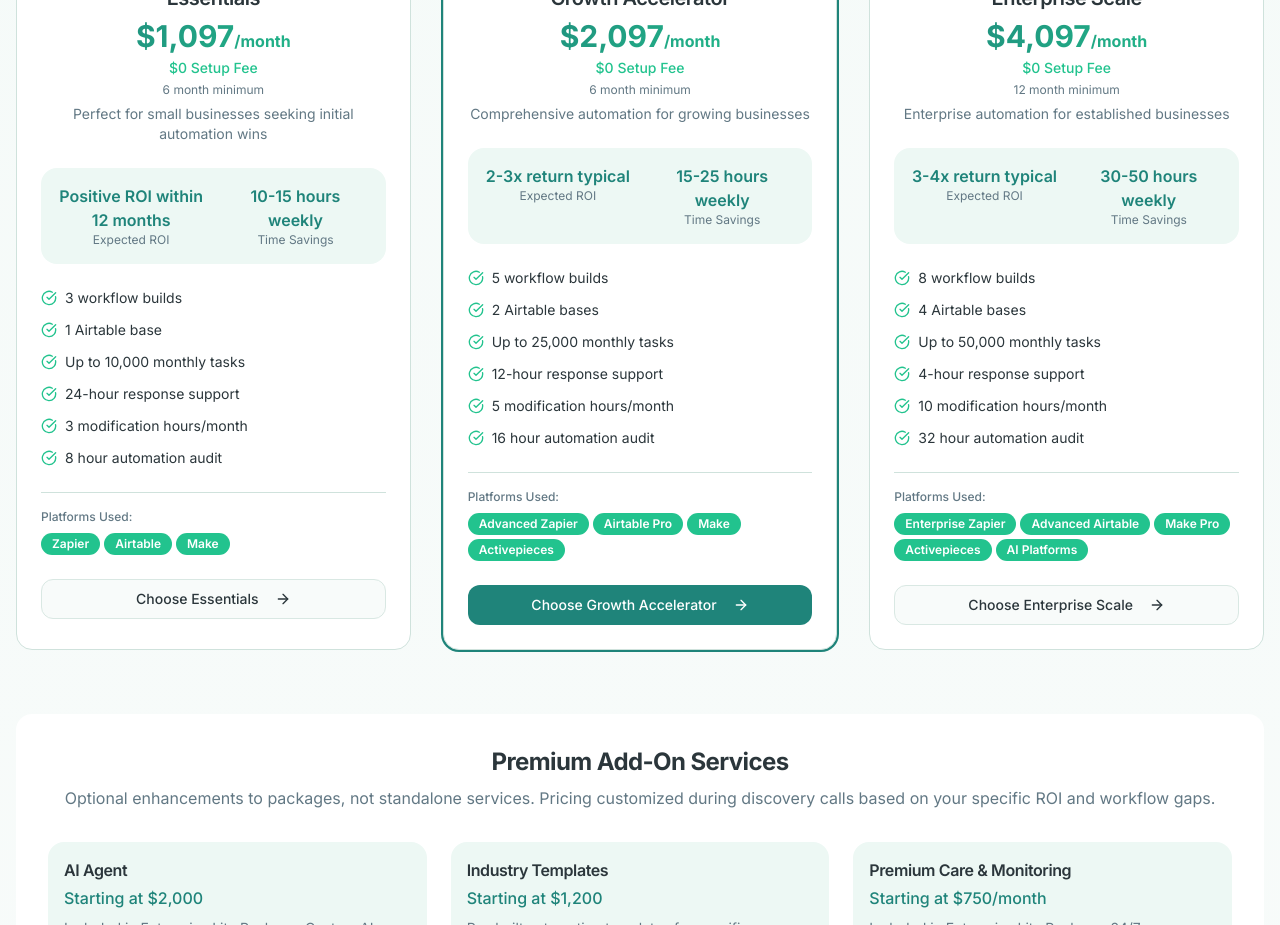
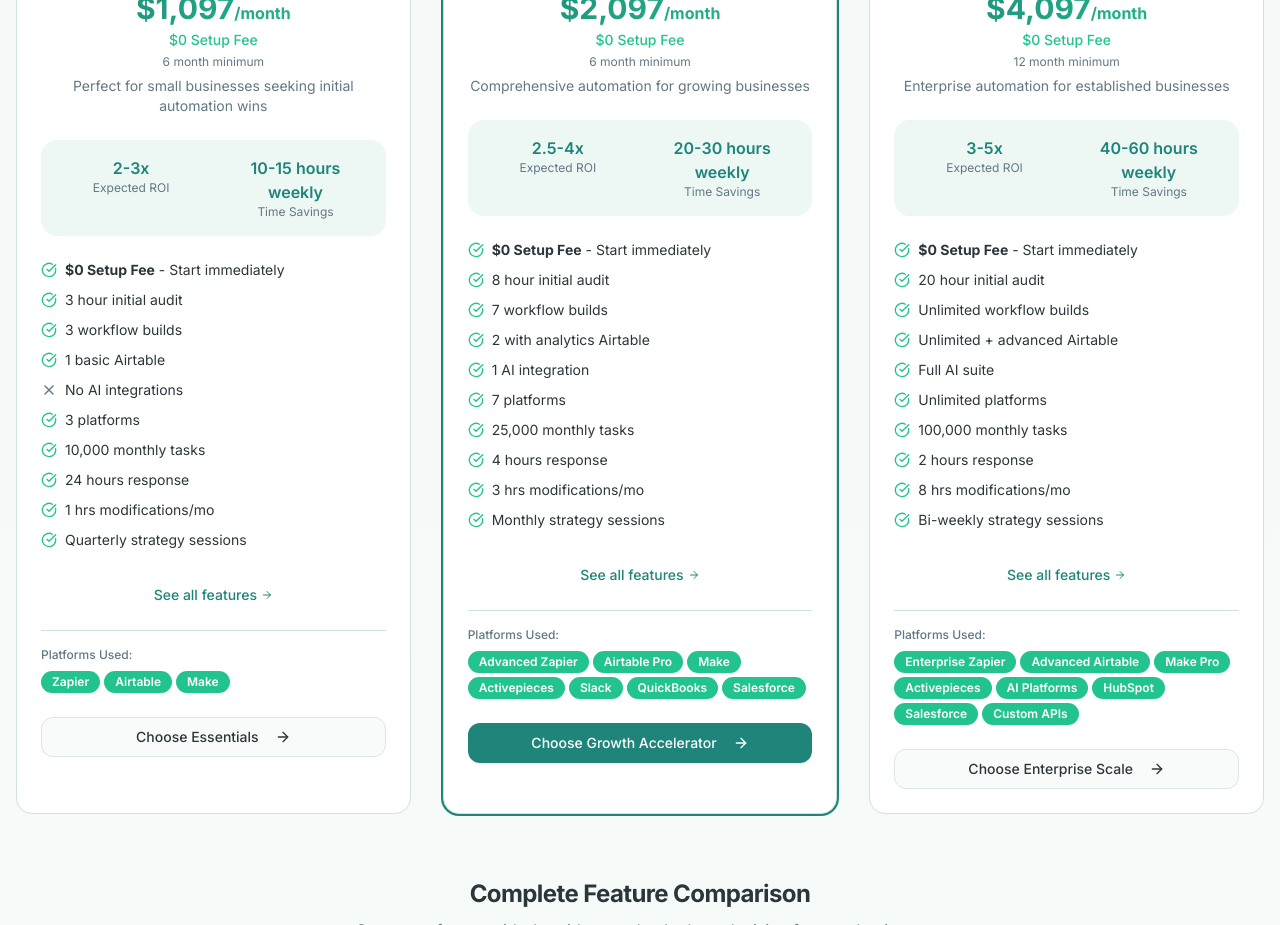
Before and after one commit to BridgePointAutomations/bridgepoint-automations, a React (Vite) app: page / in a window 1280 px wide. Shown: the part 1540-2465 px from the top of the page. Built offline with nearby package versions, Linux system fonts and the light colour scheme.

Commit message:
Refactor Services section

```diff
--- a/src/components/PackageFinderQuiz.tsx
+++ b/src/components/PackageFinderQuiz.tsx
@@ -388,7 +388,7 @@ const PackageFinderQuiz = () => {
                 </div>
                 <div className="flex items-start space-x-2">
                   <CheckCircle className="w-4 h-4 text-success mt-0.5 flex-shrink-0" />
-                  <span className="text-sm">{recommendedPackage.workflowInfrastructure.airtableBases} Airtable base{recommendedPackage.workflowInfrastructure.airtableBases > 1 ? 's' : ''}</span>
+                  <span className="text-sm">{recommendedPackage.workflowInfrastructure.airtableBases} Airtable</span>
                 </div>
                 <div className="flex items-start space-x-2">
                   <CheckCircle className="w-4 h-4 text-success mt-0.5 flex-shrink-0" />
--- a/src/components/PricingComparisonTable.tsx
+++ b/src/components/PricingComparisonTable.tsx
@@ -90,10 +90,10 @@ export const PricingComparisonTable = () => {
               <td className="p-4 sticky left-0 bg-background z-10">AI Integrations</td>
               {PACKAGES.map((pkg) => (
                 <td key={pkg.id} className="p-4 text-center">
-                  {pkg.workflowInfrastructure.aiIntegrations > 0 ? (
+                  {pkg.workflowInfrastructure.aiIntegrations === 0 ? (
+                    <X className="h-5 w-5 text-muted-foreground mx-auto" />
+                  ) : (
                     pkg.workflowInfrastructure.aiIntegrations
-                  ) : (
-                    <X className="h-5 w-5 text-muted-foreground mx-auto" />
                   )}
                 </td>
               ))}
--- a/src/components/ServicesSection.tsx
+++ b/src/components/ServicesSection.tsx
@@ -1,8 +1,9 @@
 import { Button } from "@/components/ui/button";
 import { Card, CardContent, CardDescription, CardHeader, CardTitle } from "@/components/ui/card";
 import { Badge } from "@/components/ui/badge";
-import { CheckCircle, ArrowRight, Zap } from "lucide-react";
+import { CheckCircle, ArrowRight, Zap, X } from "lucide-react";
 import { PACKAGES } from "@/data/packages";
+import { PricingComparisonTable } from "@/components/PricingComparisonTable";
 
 const ServicesSection = () => {
   return (
@@ -18,11 +19,10 @@ const ServicesSection = () => {
             Choose Your <span className="text-gradient">Automation Journey</span>
           </h2>
           <p className="text-lg text-muted-foreground max-w-2xl mx-auto">
-            Structured packages designed to make enterprise automation accessible to small businesses. Each tier
-            includes bundled support with ROI-focused implementation and performance tracking.
+            Transparent, all-inclusive subscription packages. Every feature clearly defined so you know exactly what you're getting.
           </p>
           <p className="text-sm text-muted-foreground/80 max-w-xl mx-auto mt-2">
-            Final pricing tailored based on discovery and scope.
+            $0 setup fees • No hidden costs • Cancel anytime after minimum commitment
           </p>
         </div>
 
@@ -81,15 +81,42 @@ const ServicesSection = () => {
                     </div>
                   </div>
 
-                  {/* Features List */}
-                  <div className="space-y-3">
+                  {/* Features List - Expanded to 10 key features */}
+                  <div className="space-y-2.5">
+                    <div className="flex items-start space-x-2">
+                      <CheckCircle className="w-4 h-4 text-success mt-0.5 flex-shrink-0" />
+                      <span className="text-sm"><strong>$0 Setup Fee</strong> - Start immediately</span>
+                    </div>
+                    <div className="flex items-start space-x-2">
+                      <CheckCircle className="w-4 h-4 text-success mt-0.5 flex-shrink-0" />
+                      <span className="text-sm">{pkg.setupOnboarding.auditHours} hour initial audit</span>
+                    </div>
                     <div className="flex items-start space-x-2">
                       <CheckCircle className="w-4 h-4 text-success mt-0.5 flex-shrink-0" />
                       <span className="text-sm">{pkg.workflowInfrastructure.workflowBuilds} workflow builds</span>
                     </div>
                     <div className="flex items-start space-x-2">
                       <CheckCircle className="w-4 h-4 text-success mt-0.5 flex-shrink-0" />
-                      <span className="text-sm">{pkg.workflowInfrastructure.airtableBases} Airtable base{pkg.workflowInfrastructure.airtableBases > 1 ? 's' : ''}</span>
+                      <span className="text-sm">{pkg.workflowInfrastructure.airtableBases} Airtable</span>
+                    </div>
+                    <div className="flex items-start space-x-2">
+                      {pkg.workflowInfrastructure.aiIntegrations === 0 ? (
+                        <X className="w-4 h-4 text-muted-foreground mt-0.5 flex-shrink-0" />
+                      ) : (
+                        <CheckCircle className="w-4 h-4 text-success mt-0.5 flex-shrink-0" />
+                      )}
+                      <span className="text-sm">
+                        {pkg.workflowInfrastructure.aiIntegrations === 0
+                          ? "No AI integrations"
+                          : typeof pkg.workflowInfrastructure.aiIntegrations === 'string'
+                          ? pkg.workflowInfrastructure.aiIntegrations
+                          : `${pkg.workflowInfrastructure.aiIntegrations} AI integration${pkg.workflowInfrastructure.aiIntegrations > 1 ? 's' : ''}`
+                        }
+                      </span>
+                    </div>
+                    <div className="flex items-start space-x-2">
+                      <CheckCircle className="w-4 h-4 text-success mt-0.5 flex-shrink-0" />
+                      <span className="text-sm">{typeof pkg.workflowInfrastructure.platformCount === 'string' ? pkg.workflowInfrastructure.platformCount : pkg.workflowInfrastructure.platformCount} platforms</span>
                     </div>
                     <div className="flex items-start space-x-2">
                       <CheckCircle className="w-4 h-4 text-success mt-0.5 flex-shrink-0" />
@@ -97,16 +124,27 @@ const ServicesSection = () => {
                     </div>
                     <div className="flex items-start space-x-2">
                       <CheckCircle className="w-4 h-4 text-success mt-0.5 flex-shrink-0" />
-                      <span className="text-sm">{pkg.supportMaintenance.responseTime} support</span>
+                      <span className="text-sm">{pkg.supportMaintenance.responseTime} response</span>
                     </div>
                     <div className="flex items-start space-x-2">
                       <CheckCircle className="w-4 h-4 text-success mt-0.5 flex-shrink-0" />
-                      <span className="text-sm">{pkg.supportMaintenance.modificationHours} modification hours/month</span>
+                      <span className="text-sm">{pkg.supportMaintenance.modificationHours} hrs modifications/mo</span>
                     </div>
                     <div className="flex items-start space-x-2">
                       <CheckCircle className="w-4 h-4 text-success mt-0.5 flex-shrink-0" />
-                      <span className="text-sm">{pkg.setupOnboarding.auditHours} hour automation audit</span>
+                      <span className="text-sm">{pkg.supportMaintenance.strategySessions} strategy sessions</span>
                     </div>
+                  </div>
+
+                  {/* View All Features Link */}
+                  <div className="pt-2 text-center">
+                    <a
+                      href="#pricing-comparison"
+                      className="text-sm text-primary hover:underline font-medium inline-flex items-center gap-1"
+                    >
+                      See all features
+                      <ArrowRight className="w-3 h-3" />
+                    </a>
                   </div>
 
                   {/* Platforms */}
@@ -134,6 +172,17 @@ const ServicesSection = () => {
               </Card>
             );
           })}
+        </div>
+
+        {/* Full Pricing Comparison Table */}
+        <div id="pricing-comparison" className="mb-16">
+          <div className="text-center mb-8">
+            <h3 className="text-2xl font-bold mb-2">Complete Feature Comparison</h3>
+            <p className="text-muted-foreground max-w-2xl mx-auto">
+              See every feature side-by-side to make the best decision for your business
+            </p>
+          </div>
+          <PricingComparisonTable />
         </div>
 
         {/* Add-on Services */}
--- a/src/data/packages.ts
+++ b/src/data/packages.ts
@@ -25,10 +25,11 @@ export interface Package {
     description: string;
   };
   workflowInfrastructure: {
-    workflowBuilds: number;
-    airtableBases: number;
-    aiIntegrations: number;
+    workflowBuilds: number | string; // Support "Unlimited"
+    airtableBases: string; // "1 basic", "2 with analytics", "Unlimited + advanced"
+    aiIntegrations: number | string; // Support "Full AI suite"
     platformsSupported: string[];
+    platformCount: number | string; // 3, 7, "Unlimited"
   };
   capacity: {
     monthlyTasks: string;
@@ -39,15 +40,16 @@ export interface Package {
     responseTime: string;
     modificationHours: number;
     modificationHoursRollover: string;
-    strategySessions: number;
+    strategySessions: string; // "Quarterly", "Monthly", "Bi-weekly"
   };
   developmentTeam: {
-    customDevelopment: boolean;
+    customDevelopment: boolean | string; // false, "Limited", "5 hrs/month"
     trainingIncluded: boolean;
+    trainingDescription: string; // "2 hours initial", "Comprehensive", "White-glove + ongoing"
     accountTeam: string;
   };
   guarantees: {
-    sla: string;
+    sla: string | boolean; // Support false for "None"
   };
   targetAudience: {
     employeeCount: string;
@@ -81,34 +83,36 @@ export const PACKAGES: Package[] = [
       },
     },
     setupOnboarding: {
-      auditHours: 8,
+      auditHours: 3,
       setupIncluded: true,
       description: "Complete automation audit and roadmap",
     },
     workflowInfrastructure: {
       workflowBuilds: 3,
-      airtableBases: 1,
+      airtableBases: "1 basic",
       aiIntegrations: 0,
       platformsSupported: ["Zapier", "Airtable", "Make"],
+      platformCount: 3,
     },
     capacity: {
-      monthlyTasks: "Up to 10,000",
+      monthlyTasks: "10,000",
       alertThresholds: [80, 95],
       overagePolicy: "Alert at 80% & 95%, help optimize to stay within tier",
     },
     supportMaintenance: {
-      responseTime: "24-hour response",
-      modificationHours: 3,
-      modificationHoursRollover: "2 months",
-      strategySessions: 1,
+      responseTime: "24 hours",
+      modificationHours: 1,
+      modificationHoursRollover: "No rollover",
+      strategySessions: "Quarterly",
     },
     developmentTeam: {
       customDevelopment: false,
       trainingIncluded: true,
+      trainingDescription: "2 hours initial",
       accountTeam: "Email support",
     },
     guarantees: {
-      sla: "99% uptime guarantee",
+      sla: false,
     },
     targetAudience: {
       employeeCount: "1-10 employees",
@@ -116,7 +120,7 @@ export const PACKAGES: Package[] = [
     },
     expectedResults: {
       timeSaved: "10-15 hours weekly",
-      roiMultiplier: "Positive ROI within 12 months",
+      roiMultiplier: "2-3x",
     },
     alwaysIncluded: [
       "Bug fixes and error resolution",
@@ -148,42 +152,44 @@ export const PACKAGES: Package[] = [
       },
     },
     setupOnboarding: {
-      auditHours: 16,
+      auditHours: 8,
       setupIncluded: true,
       description: "Comprehensive audit with advanced workflow mapping",
     },
     workflowInfrastructure: {
-      workflowBuilds: 5,
-      airtableBases: 2,
+      workflowBuilds: 7,
+      airtableBases: "2 with analytics",
       aiIntegrations: 1,
-      platformsSupported: ["Advanced Zapier", "Airtable Pro", "Make", "Activepieces"],
+      platformsSupported: ["Advanced Zapier", "Airtable Pro", "Make", "Activepieces", "Slack", "QuickBooks", "Salesforce"],
+      platformCount: 7,
     },
     capacity: {
-      monthlyTasks: "Up to 25,000",
+      monthlyTasks: "25,000",
       alertThresholds: [80, 95],
       overagePolicy: "Alert at 80% & 95%, help optimize or prorated upgrade",
     },
     supportMaintenance: {
-      responseTime: "12-hour response",
-      modificationHours: 5,
-      modificationHoursRollover: "3 months",
-      strategySessions: 2,
+      responseTime: "4 hours",
+      modificationHours: 3,
+      modificationHoursRollover: "1-month rollover",
+      strategySessions: "Monthly",
     },
     developmentTeam: {
-      customDevelopment: true,
+      customDevelopment: "Limited",
       trainingIncluded: true,
-      accountTeam: "Dedicated account manager",
+      trainingDescription: "Comprehensive",
+      accountTeam: "Priority specialist",
     },
     guarantees: {
-      sla: "99.5% uptime guarantee",
+      sla: false,
     },
     targetAudience: {
       employeeCount: "10-50 employees",
       businessStage: "Growing businesses scaling operations",
     },
     expectedResults: {
-      timeSaved: "15-25 hours weekly",
-      roiMultiplier: "2-3x return typical",
+      timeSaved: "20-30 hours weekly",
+      roiMultiplier: "2.5-4x",
     },
     alwaysIncluded: [
       "Bug fixes and error resolution",
@@ -215,42 +221,44 @@ export const PACKAGES: Package[] = [
       },
     },
     setupOnboarding: {
-      auditHours: 32,
+      auditHours: 20,
       setupIncluded: true,
       description: "Enterprise-grade audit with department-specific analysis",
     },
     workflowInfrastructure: {
-      workflowBuilds: 8,
-      airtableBases: 4,
-      aiIntegrations: 2,
-      platformsSupported: ["Enterprise Zapier", "Advanced Airtable", "Make Pro", "Activepieces", "AI Platforms"],
+      workflowBuilds: "Unlimited",
+      airtableBases: "Unlimited + advanced",
+      aiIntegrations: "Full AI suite",
+      platformsSupported: ["Enterprise Zapier", "Advanced Airtable", "Make Pro", "Activepieces", "AI Platforms", "HubSpot", "Salesforce", "Custom APIs"],
+      platformCount: "Unlimited",
     },
     capacity: {
-      monthlyTasks: "Up to 50,000",
+      monthlyTasks: "100,000",
       alertThresholds: [80, 95],
       overagePolicy: "Priority optimization support with flexible scaling",
     },
     supportMaintenance: {
-      responseTime: "4-hour response",
-      modificationHours: 10,
-      modificationHoursRollover: "3 months",
-      strategySessions: 4,
+      responseTime: "2 hours",
+      modificationHours: 8,
+      modificationHoursRollover: "3-month rollover",
+      strategySessions: "Bi-weekly",
     },
     developmentTeam: {
-      customDevelopment: true,
+      customDevelopment: "5 hrs/month",
       trainingIncluded: true,
-      accountTeam: "Dedicated account team with strategic advisor",
+      trainingDescription: "White-glove + ongoing",
+      accountTeam: "Dedicated team",
     },
     guarantees: {
-      sla: "99.9% uptime guarantee with priority support",
+      sla: "99.5% uptime",
     },
     targetAudience: {
       employeeCount: "50+ employees",
       businessStage: "Established businesses requiring enterprise solutions",
     },
     expectedResults: {
-      timeSaved: "30-50 hours weekly",
-      roiMultiplier: "3-4x return typical",
+      timeSaved: "40-60 hours weekly",
+      roiMultiplier: "3-5x",
     },
     alwaysIncluded: [
       "Bug fixes and error resolution",
```
